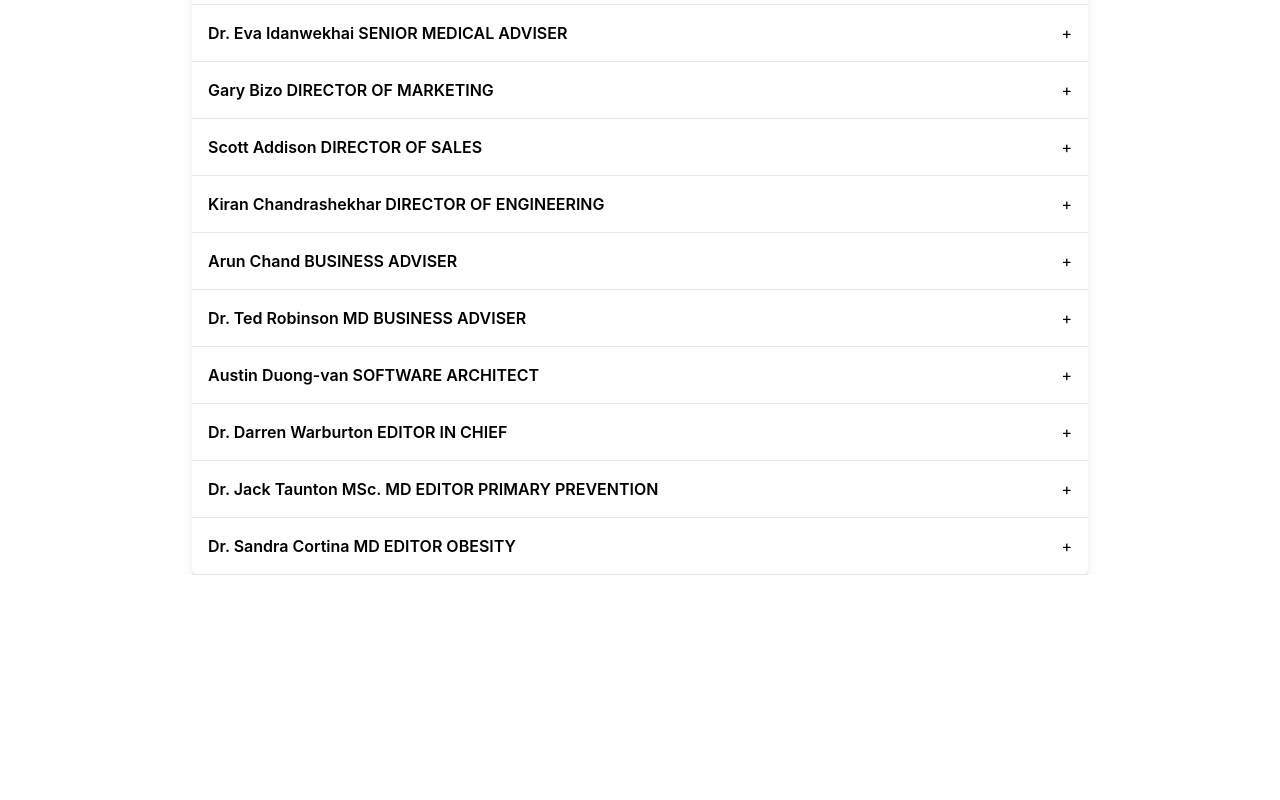
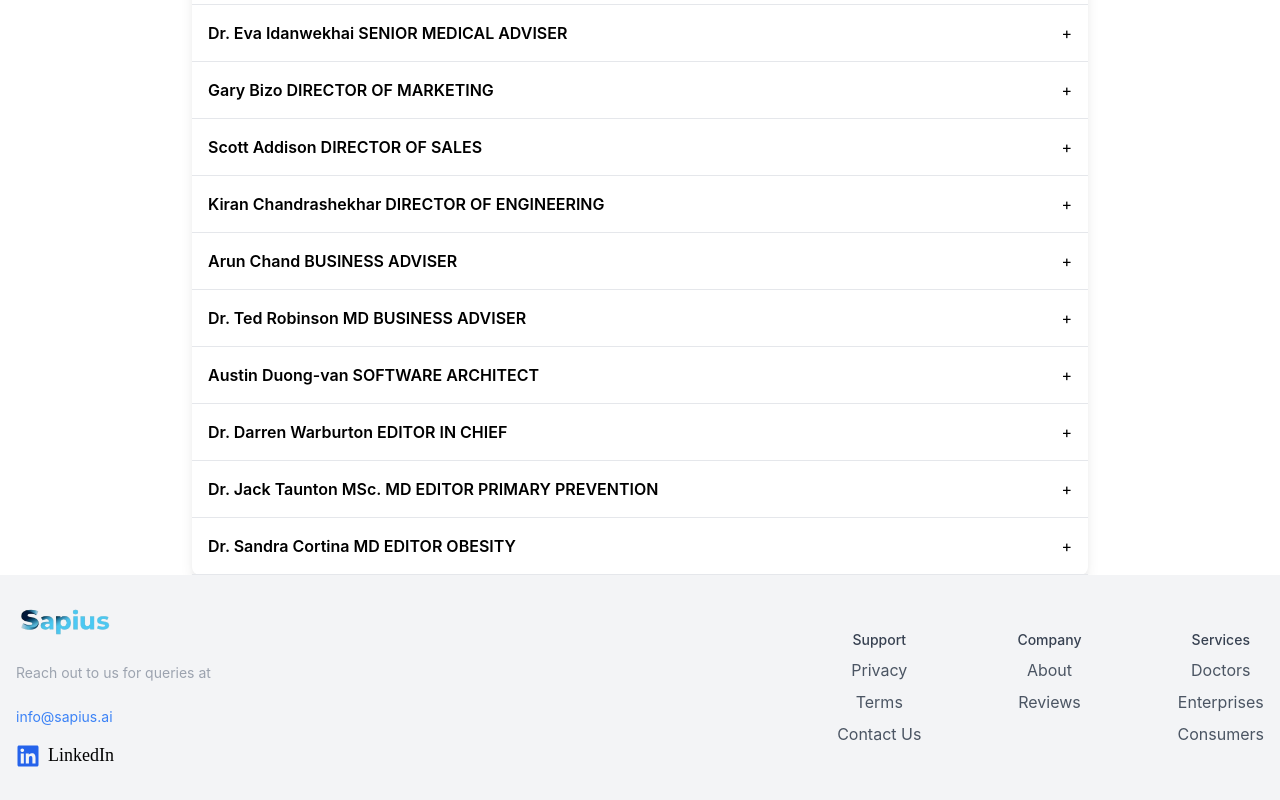
Before and after one commit to sanjaydambal/sapius, a React (Create React App) app: page / in a window 1280 px wide. Shown: the part 1489-2289 px from the top of the page. Before the commit the page ends 2064 px from the top, so only its background shows below. Built offline with nearby package versions, Linux system fonts and the light colour scheme.

Commit message:
created the footer component

```diff
--- a/package.json
+++ b/package.json
@@ -8,7 +8,10 @@
     "@testing-library/user-event": "^13.5.0",
     "react": "^18.3.1",
     "react-dom": "^18.3.1",
+    "react-icons": "^5.3.0",
     "react-scripts": "5.0.1",
+    "react-slick": "^0.30.2",
+    "slick-carousel": "^1.8.1",
     "web-vitals": "^2.1.4"
   },
   "scripts": {
--- a/src/App.js
+++ b/src/App.js
@@ -5,7 +5,8 @@ import Story from './components/Story';
 import Portfolio from './components/Portfolio';
 import "slick-carousel/slick/slick.css";
 import "slick-carousel/slick/slick-theme.css";
-import Accordion from './components/Accordion'
+import Accordion from './components/Accordion';
+import Footer from './components/Footer'
 
 function App() {
   return (
@@ -14,6 +15,7 @@ function App() {
    <Story/>
    <Portfolio/>
    <Accordion/>
+   <Footer/>
     </div>
   );
 }
--- /dev/null
+++ b/src/components/Footer.js
@@ -0,0 +1,64 @@
+import React from 'react';
+import { FaLinkedin } from 'react-icons/fa';
+
+const Footer = () => {
+  return (
+    <footer className="bg-gray-100 py-8">
+      <div className="container mx-auto px-4 flex justify-between items-center">
+        <div className="flex items-start flex-col">
+        <a href="/">
+    <img src="/assets/sapius_logo.png" alt="Sapius Logo" className="h-8 w-auto" />
+  </a>
+          <p className="text-gray-400 text-sm mt-6 ">Reach out to us for queries at </p>
+          <br/>
+          <p className="text-gray-600 text-sm mt-0"> <a href="mailto:info@sapius.ai" className="text-blue-500 hover:underline">info@sapius.ai</a></p>
+          <div className="flex items-center space-x-2 mt-4">
+            <a href="https://www.linkedin.com/in/your-profile" target="_blank" rel="noopener noreferrer">
+              <FaLinkedin className="text-blue-600 h-6 w-6" />
+            </a>
+            <p
+  className="text-dark"
+  style={{
+    fontFamily: 'Metropolis',
+    fontSize: '18px',
+    fontWeight: 400,
+    lineHeight: '25px',
+    textAlign: 'left',
+  }}
+>
+  LinkedIn
+</p>
+
+          </div>
+        </div>
+        <div className="flex space-x-24 ">
+        <div className='ml-20'>
+            <h3 className="text-gray-700 text-sm font-medium mb-2 mt-0">Support</h3>
+            <ul className="space-y-2">
+              <li><a href="#" className="text-gray-600 hover:underline">Privacy</a></li>
+              <li><a href="#" className="text-gray-600 hover:underline">Terms</a></li>
+              <li><a href="#" className="text-gray-600 hover:underline">Contact Us</a></li>
+            </ul>
+          </div>
+          <div className='ml-20'>
+            <h3 className="text-gray-700 text-sm font-medium mb-2 ">Company</h3>
+            <ul className="space-y-2">
+              <li><a href="#" className="text-gray-600 hover:underline">About</a></li>
+              <li><a href="#" className="text-gray-600 hover:underline">Reviews</a></li>
+            </ul>
+          </div>
+          <div className='ml-20'>
+            <h3 className="text-gray-700 text-sm font-medium mb-2 ">Services</h3>
+            <ul className="space-y-2">
+              <li><a href="#" className="text-gray-600 hover:underline">Doctors</a></li>
+              <li><a href="#" className="text-gray-600 hover:underline">Enterprises</a></li>
+              <li><a href="#" className="text-gray-600 hover:underline">Consumers</a></li>
+            </ul>
+          </div>
+        </div>
+      </div>
+    </footer>
+  );
+};
+
+export default Footer;
```
Also changed, not shown: 1 other file (tests, documents, lock files or other folders).
